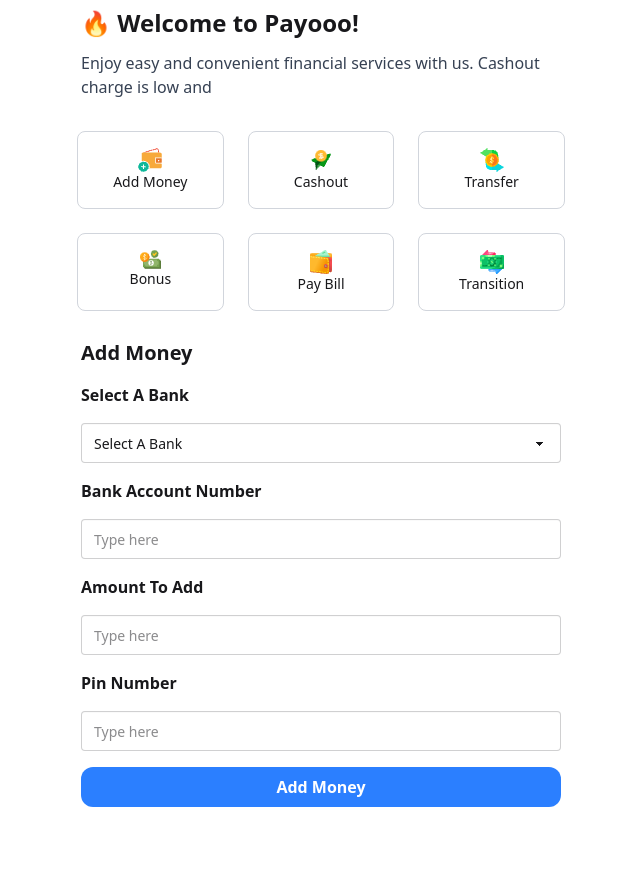
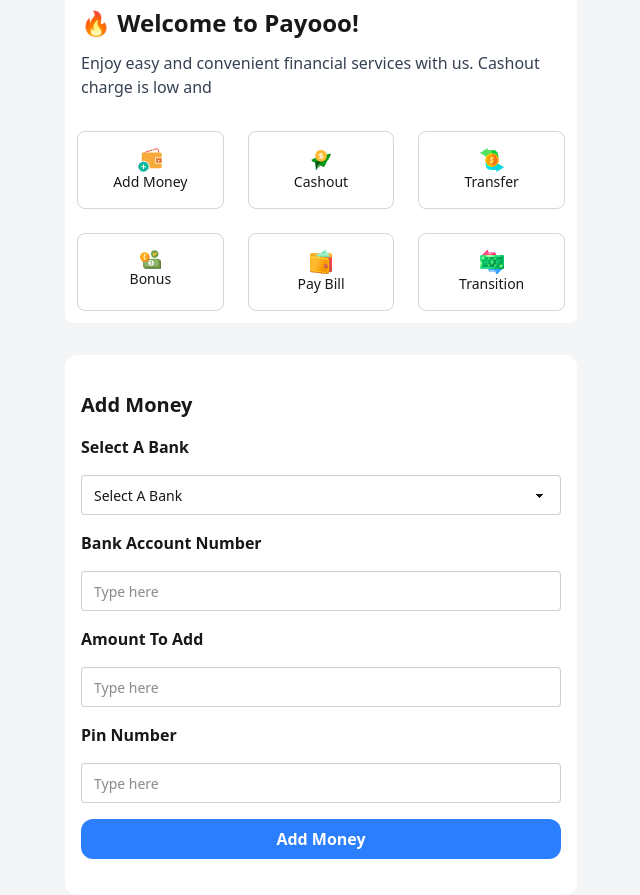
Before and after one commit to samrat-xyz/payoo-mobile-web, a plain HTML site: page Home.html in a window 1280 px wide. Shown: the part 102-997 px from the top of the page, without its empty margins (319-959 px from the left). Before the commit the page ends 925 px from the top, so only its background shows below. Drawn offline with nearby package versions, Linux system fonts and the light colour scheme.

Commit message:
Set background color

```diff
--- a/Home.html
+++ b/Home.html
@@ -15,8 +15,8 @@
     <title>Payoo App</title>
 </head>
 
-<body>
-    <section class="max-w-lg mx-auto">
+<body class="bg-[#F4F5F7]">
+    <section class="max-w-lg mx-auto bg-white rounded-b-lg">
         <nav class="flex justify-between items-center p-2 border-b-1">
             <div class="flex items-center">
 
@@ -67,7 +67,7 @@
     </section>
 
     <!-- Forms -->
-    <section class="max-w-lg mx-auto">
+    <section class="max-w-lg mx-auto mt-8 bg-white py-5 rounded-xl">
         <!-- Add Money -->
         <div >
             <h2 class="pl-4 text-xl font-bold mt-4">Add Money</h2>
@@ -89,7 +89,13 @@
                 <button type="button" class="w-full py-2 bg-blue-500 text-white font-semibold rounded-xl">Add Money</button>
             </form>
         </div>
+        <!-- CashOut Money -->
+         <!-- <div>
+            <h2 class="font-bold">Cash Out</h2>
+            <form >
 
+            </form>
+         </div> -->
     </section>
 </body>
 
```
